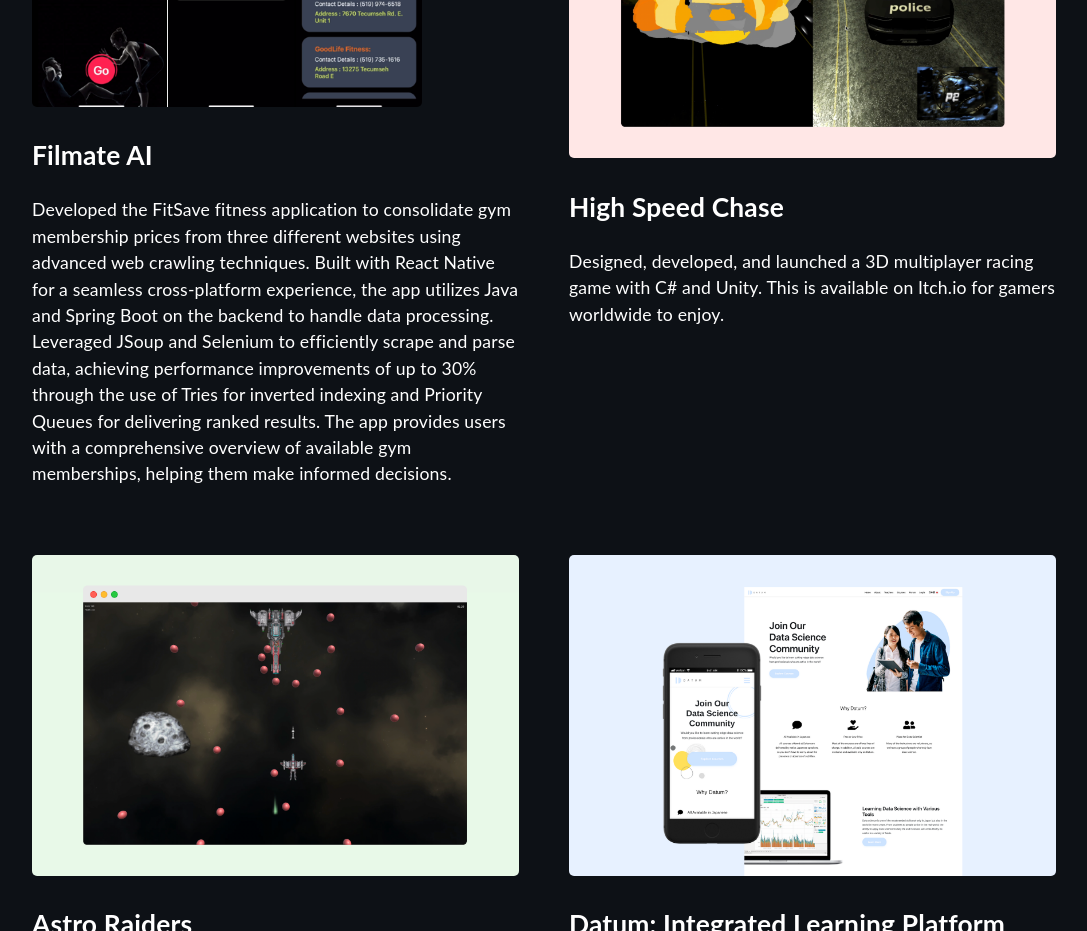
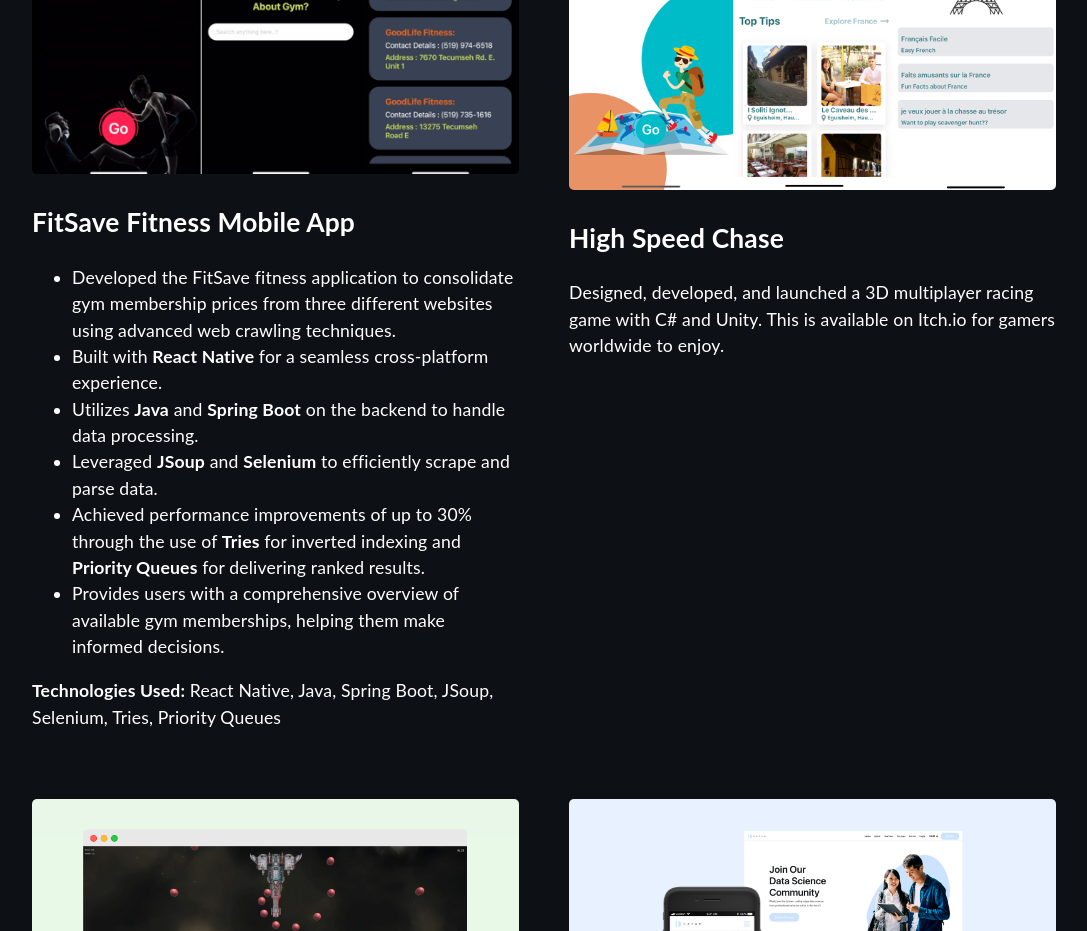
Before and after one commit to rohansethi1999430/react_portfolio, a React (Create React App) app: page / in a window 1280 px wide. Shown: the part 3440-4371 px from the top of the page, without its empty margins (96-1183 px from the left). Built offline with nearby package versions, Linux system fonts and the light colour scheme.

Commit message:
made some changes in Project section

```diff
--- a/src/components/Project.tsx
+++ b/src/components/Project.tsx
@@ -7,7 +7,7 @@
 import mock06 from '../assets/images/mock06.png';
 import mock07 from '../assets/images/mock07.png';
 import mock08 from '../assets/images/mock08.png';
-import mock09 from '../assets/images/mock09.png';
+import mock09 from '../assets/images/GoTravel.png';
 import mock10 from '../assets/images/FitSave.png';
 import '../assets/styles/Project.scss';
 
@@ -16,11 +16,25 @@
     <div className="projects-container" id="projects">
         <h1>Personal Projects</h1>
         <div className="projects-grid">
-            <div className="project">
-                <a href="https://github.com/rohansethi1999430/FitSave-React-Native" target="_blank" rel="noreferrer"><img src={mock10} className="zoom" alt="thumbnail" width="80%"/></a>
-                <a href="https://github.com/rohansethi1999430/FitSave-React-Native" target="_blank" rel="noreferrer"><h2>Filmate AI</h2></a>
-                <p>Developed the FitSave fitness application to consolidate gym membership prices from three different websites using advanced web crawling techniques. Built with React Native for a seamless cross-platform experience, the app utilizes Java and Spring Boot on the backend to handle data processing. Leveraged JSoup and Selenium to efficiently scrape and parse data, achieving performance improvements of up to 30% through the use of Tries for inverted indexing and Priority Queues for delivering ranked results. The app provides users with a comprehensive overview of available gym memberships, helping them make informed decisions.</p>
-            </div>
+        <div className="project">
+    <a href="https://github.com/rohansethi1999430/FitSave-React-Native" target="_blank" rel="noreferrer">
+        <img src={mock10} className="zoom" alt="thumbnail" width="100%" />
+    </a>
+    <a href="https://github.com/rohansethi1999430/FitSave-React-Native" target="_blank" rel="noreferrer">
+        <h2>FitSave Fitness Mobile App</h2>
+    </a>
+    <p>
+        <ul>
+            <li>Developed the FitSave fitness application to consolidate gym membership prices from three different websites using advanced web crawling techniques.</li>
+            <li>Built with <strong>React Native</strong> for a seamless cross-platform experience.</li>
+            <li>Utilizes <strong>Java</strong> and <strong>Spring Boot</strong> on the backend to handle data processing.</li>
+            <li>Leveraged <strong>JSoup</strong> and <strong>Selenium</strong> to efficiently scrape and parse data.</li>
+            <li>Achieved performance improvements of up to 30% through the use of <strong>Tries</strong> for inverted indexing and <strong>Priority Queues</strong> for delivering ranked results.</li>
+            <li>Provides users with a comprehensive overview of available gym memberships, helping them make informed decisions.</li>
+        </ul>
+    </p>
+    <p><strong>Technologies Used:</strong> React Native, Java, Spring Boot, JSoup, Selenium, Tries, Priority Queues</p>
+</div>
             <div className="project">
                 <a href="https://yujisatojr.itch.io/highspeedchase" target="_blank" rel="noreferrer"><img src={mock09} className="zoom" alt="thumbnail" width="100%"/></a>
                 <a href="https://yujisatojr.itch.io/highspeedchase" target="_blank" rel="noreferrer"><h2>High Speed Chase</h2></a>
```
Also changed, not shown: src/assets/images/GoTravel.png (added).
